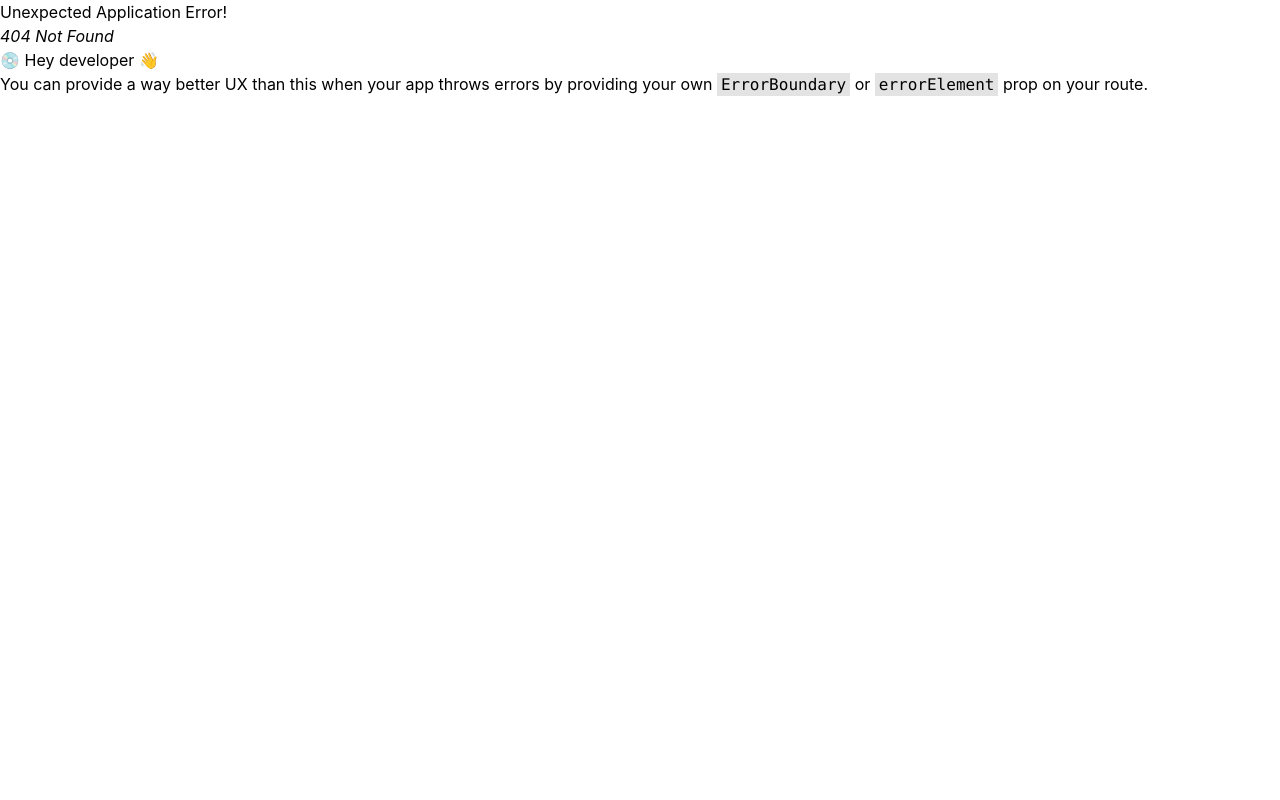
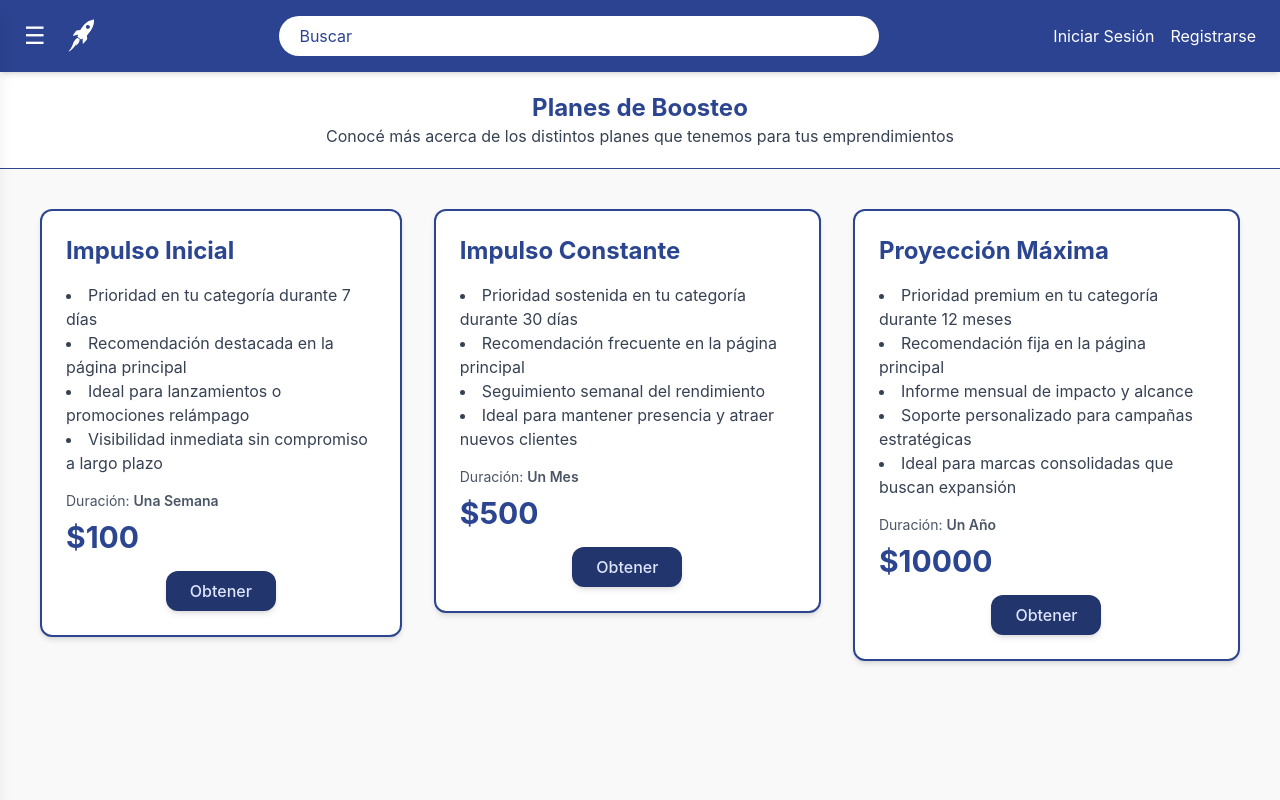
Before and after one commit to jo0nnie/proyecta, a React (Vite) app: page /infoplanes in a window 1280 px wide. Before the commit this address had no page. Shown: the top 800 px of the page. Built offline with nearby package versions, Linux system fonts and the light colour scheme.

Commit message:
feat/PRO-69 se creo la pagina informativa acerca de planes de boosteo

```diff
--- a/src/components/PlanCard.jsx
+++ b/src/components/PlanCard.jsx
@@ -1,20 +1,26 @@
-import React from 'react';
+import { Link } from "react-router";
+import Button from "./Button"
+export default function PlanCard({ plan }) {
+  const { titulo, beneficio, duracion, precio } = plan;
 
-export default function PlanCard ({plan}) {
-    const {titulo, beneficio, duracion, precio} = plan;
+  return (
+    <div className='flex flex-col justify-between border-2 rounded-xl border-[#2B4590] p-6 shadow-md hover:shadow-xl cursor-pointer bg-white h-full'>
+      <div>
+        <h2 className='text-2xl font-bold text-[#2B4590] mb-4'>{titulo}</h2>
+        <ul className='list-disc list-inside mb-4 text-gray-700'>
+          {beneficio.map((dato, index) => (
+            <li key={index}>{dato}</li>
+          ))}
+        </ul>
+        <p className='text-sm text-gray-600 mb-2'>Duración: <span className='font-semibold'>{duracion}</span></p>
+        <p className='text-3xl font-bold text-[#2B4590] mb-4'>${precio}</p>
+      </div>
 
-    return (
-        <div className='border-3 rounded-xl border-[#2B4590] p-2 shadow-md hover:shadow-xl cursor-pointer'>
-            <h2 className='text-xl font-bold m-2'>{titulo}</h2>
-            <ul className='list-disc list-inside m-2'>
-                {beneficio.map((dato, index) => (
-                <li key={index}>{dato}</li>
-                ))}
-            </ul>
-            <nav className='flex justify-between'>
-            <p className='text-[#2B4590] underline m-2 '>{duracion}</p>
-            <p className='text-xl text-[#2B4590] font-bold m-2 '>${precio}</p>
-            </nav>
-        </div>
-    )
+      <div className='flex flex-col gap-2'>
+        <Link to= "/boosteo">
+                <Button text="Obtener"></Button>
+        </Link>
+      </div>
+    </div>
+  );
 }
--- a/src/components/SideBar/config.js
+++ b/src/components/SideBar/config.js
@@ -1,13 +1,14 @@
 export const config = [
-    {title: "Inicio", path: "/" },
-    {title: "Categorías", path: "/categorias" },
-    {title: "Emprendimientos", path: "/emprendimientos" },
-    {title: "Favoritos", path: "/favoritos" },
-    {title: "Historial", path: "/historial" },
-  {title: "Dashboard", path: "/dashboard" },
+  { title: "Inicio", path: "/" },
+  { title: "Categorías", path: "/categorias" },
+  { title: "Emprendimientos", path: "/emprendimientos" },
+  { title: "Favoritos", path: "/favoritos" },
+  { title: "Historial", path: "/historial" },
+  { title: "Dashboard", path: "/dashboard" },
+  { title: "Planes", path: "/infoplanes"},
 ]
 
 export const configDrop = [
-    {title: "Perfil", path: "/perfil"},
-    {title: "Metodos de Pago", path: "/metodosdepago"}
+  { title: "Perfil", path: "/perfil" },
+  { title: "Metodos de Pago", path: "/metodosdepago" }
 ]
--- /dev/null
+++ b/src/pages/Planes/PlanesScreen.jsx
@@ -0,0 +1,18 @@
+import PlanCard from '../../components/PlanCard';
+import planesInfo from '../../utils/planesInfoMock.json';
+
+export default function PlanesScreen() {
+  return (
+    <div className='bg-[#f9f9f9] min-h-screen'>
+      <nav className='p-5 border-b border-[#2B4590] bg-white'>
+        <h1 className='flex justify-center text-2xl font-bold text-[#2B4590]'>Planes de Boosteo</h1>
+        <h2 className='flex justify-center text-gray-700'>Conocé más acerca de los distintos planes que tenemos para tus emprendimientos</h2>
+      </nav>
+      <div className="flex flex-col lg:flex-row lg:justify-center gap-8 p-10">
+        {planesInfo.map((plan, index) => (
+          <PlanCard key={index} plan={plan} />
+        ))}
+      </div>
+    </div>
+  );
+}
--- a/src/pages/index.jsx
+++ b/src/pages/index.jsx
@@ -12,6 +12,7 @@ import PerfilUsuarioScreen from "./PerfilUsuario/PerfilUsuarioScreen";
 import DashboardScreen from "./Dashboard/DashboardScreen";
 import CrearEmprendimientoScreen from "./Emprendimientos/CrearEmprendimientoScreen";
 import MetodosdePagoScreen from "./MetodosdePago/metodosdePagoScreen";
+import PlanesScreen from "./Planes/PlanesScreen";
 export {
   LoginScreen,
   RegisterScreen,
@@ -26,5 +27,6 @@ export {
   PerfilUsuarioScreen,
   DashboardScreen,
   CrearEmprendimientoScreen,
-  MetodosdePagoScreen
+  MetodosdePagoScreen,
+  PlanesScreen
 };
--- a/src/router.jsx
+++ b/src/router.jsx
@@ -1,5 +1,5 @@
 import { createBrowserRouter } from "react-router";
-import { AjustesScreen, CategoriasScreen, EmprendimientosScreen, FavoritosScreen, HistorialScreen, HomeScreen, LoginScreen, PagoScreen, PerfilEmprendimientosScreen, PerfilUsuarioScreen, RegisterScreen, CrearEmprendimientoScreen, DashboardScreen, MetodosdePagoScreen } from "./pages";
+import { AjustesScreen, CategoriasScreen, EmprendimientosScreen, FavoritosScreen, HistorialScreen, HomeScreen, LoginScreen, PagoScreen, PerfilEmprendimientosScreen, PerfilUsuarioScreen, RegisterScreen, CrearEmprendimientoScreen, DashboardScreen, MetodosdePagoScreen, PlanesScreen } from "./pages";
 import AuthLayout from "./components/layouts/AuthLayout";
 import MainLayout from "./components/layouts/MainLayout";
 import EditarPerfil from "./pages/PerfilUsuario/EditarPerfilUsuarioScreen";
@@ -67,6 +67,10 @@ export const router = createBrowserRouter([
             element: <DashboardScreen />,
           },
           {
+            path: "/infoplanes",
+            element: <PlanesScreen />,
+          },
+          {
             path: "/metodosdepago",
             element: <MetodosdePagoScreen />,
           },
--- /dev/null
+++ b/src/utils/planesInfoMock.json
@@ -0,0 +1,39 @@
+[
+  {
+    "id": "1",
+    "titulo": "Impulso Inicial",
+    "beneficio": [
+      "Prioridad en tu categoría durante 7 días",
+      "Recomendación destacada en la página principal",
+      "Ideal para lanzamientos o promociones relámpago",
+      "Visibilidad inmediata sin compromiso a largo plazo"
+    ],
+    "duracion": "Una Semana",
+    "precio": "100"
+  },
+  {
+    "id": "2",
+    "titulo": "Impulso Constante",
+    "beneficio": [
+      "Prioridad sostenida en tu categoría durante 30 días",
+      "Recomendación frecuente en la página principal",
+      "Seguimiento semanal del rendimiento",
+      "Ideal para mantener presencia y atraer nuevos clientes"
+    ],
+    "duracion": "Un Mes",
+    "precio": "500"
+  },
+  {
+    "id": "3",
+    "titulo": "Proyección Máxima",
+    "beneficio": [
+      "Prioridad premium en tu categoría durante 12 meses",
+      "Recomendación fija en la página principal",
+      "Informe mensual de impacto y alcance",
+      "Soporte personalizado para campañas estratégicas",
+      "Ideal para marcas consolidadas que buscan expansión"
+    ],
+    "duracion": "Un Año",
+    "precio": "10000"
+  }
+]
--- a/src/utils/planesMock.json
+++ b/src/utils/planesMock.json
@@ -16,7 +16,7 @@
             "Prioridad en tu categoria",
             "Ser recomendado en la pagina principal"
         ],
-        "duracion":"Una Mes",
+        "duracion":"Un Mes",
         "precio":"500"
     },
     {
```
